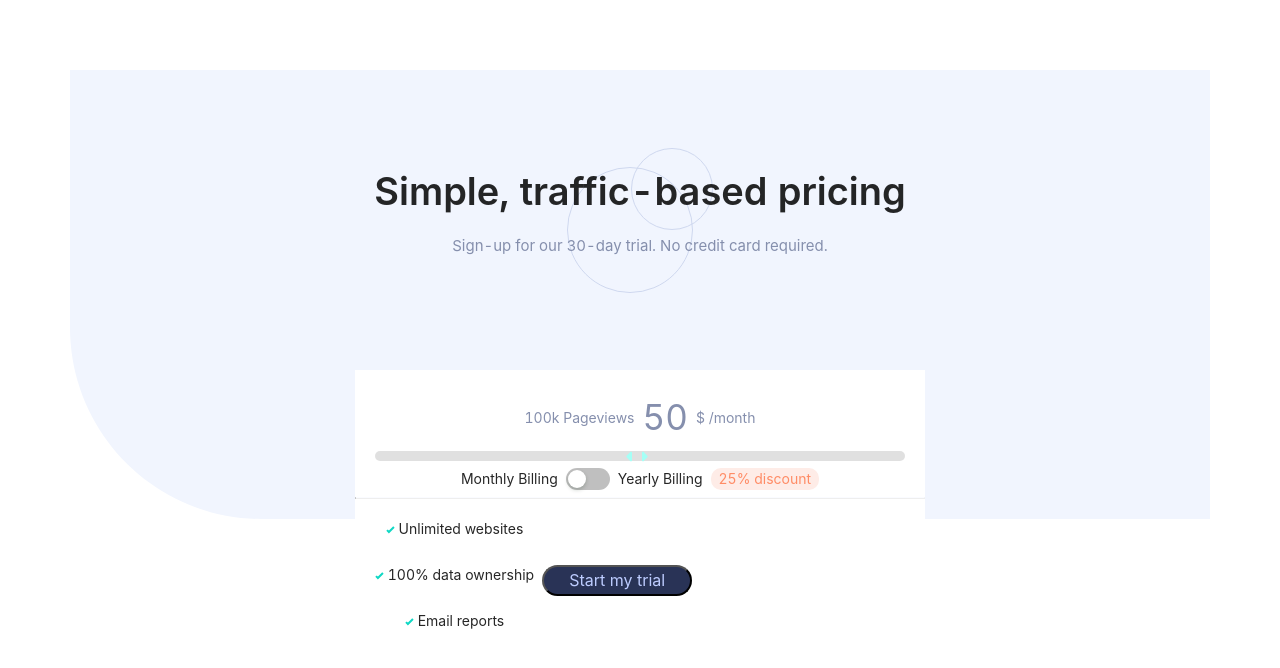
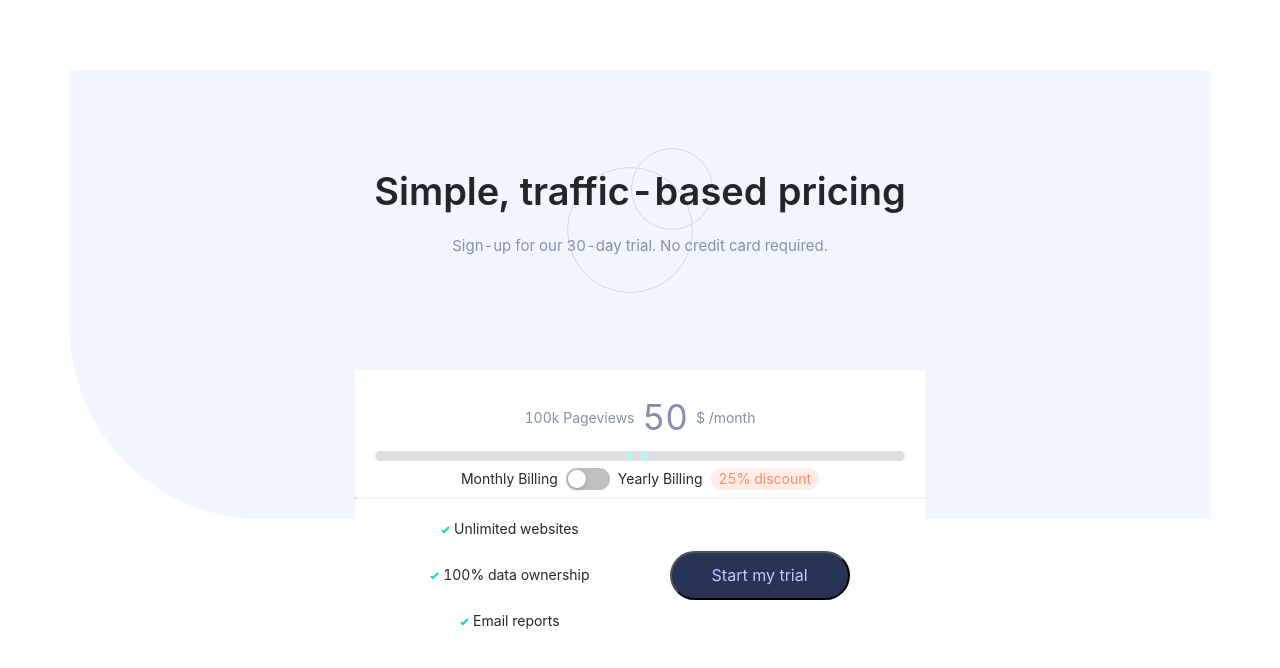
Before and after one commit to Laaggan/front-end-mentor-challenge, a React (Create React App) app in the folder front-end-mentor/: page / in a window 1280 px wide. Shown: the top 668 px of the page. Built offline with nearby package versions, Linux system fonts and the light colour scheme.

Commit message:
Styling for footer

```diff
--- a/front-end-mentor/src/App.css
+++ b/front-end-mentor/src/App.css
@@ -49,17 +49,24 @@ p {
   font-size: medium;
   border-radius: 5em;
   white-space: nowrap;
-  width: 150px;
+  padding: 10px 40px 10px 40px;
   color: hsl(226, 100%, 87%);
   background-color: hsl(227, 35%, 25%);
 }
 
-/* .main-app{
-  width: 1000;
-  height: 600;
-  background-color: #fff;
-  background: url('images/bg-pattern.svg');
-} */
+div#app-footer {
+  display: flex;
+  flex-direction: row; /* make main axis horizontal (default setting) */
+  justify-content: center; /* center items horizontally, in this case */
+  align-items: center;
+}
+
+#list-container {
+  margin-right: 40px;
+}
+#button-container {
+  margin-left: 40px;
+}
 
 .button-container {
   display: flex;
--- a/front-end-mentor/src/AppFooter.js
+++ b/front-end-mentor/src/AppFooter.js
@@ -8,8 +8,8 @@ import iconCheck from "./images/iconCheck.svg";
 function AppCalculation() {
   var data = ["Unlimited websites", "100% data ownership", "Email reports"];
   return (
-    <div className="button-container">
-      <Space>
+    <div id="app-footer">
+      <div id="list-container">
         <List
           split={false}
           dataSource={data}
@@ -19,8 +19,10 @@ function AppCalculation() {
             </List.Item>
           )}
         />
+      </div>
+      <div id="button-container">
         <button id="start-my-trial">Start my trial</button>
-      </Space>
+      </div>
     </div>
   );
 }
```
